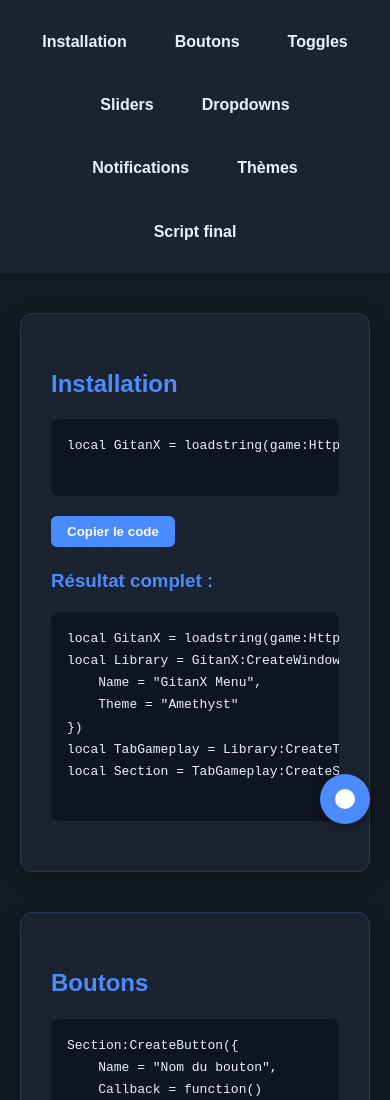
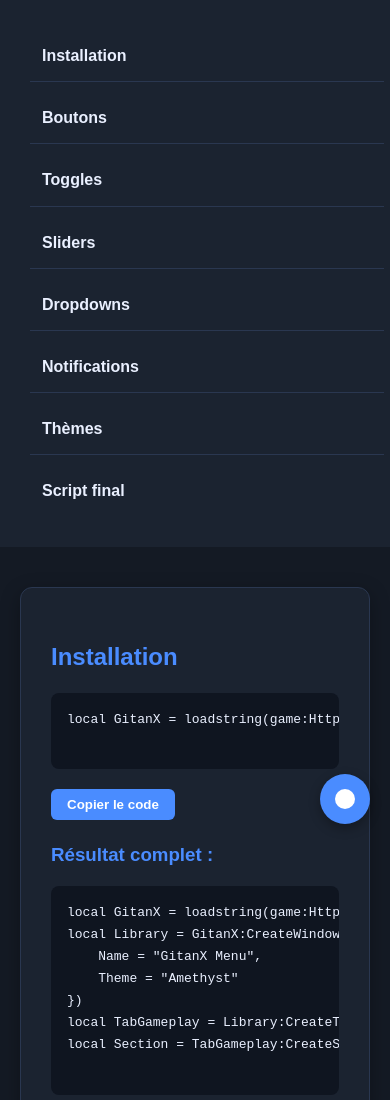
Before and after one commit to fsqddsfdqsfd/Site, a plain HTML site: page index.html in a window 390 px wide. Shown: the top 1100 px of the page. Drawn offline with Linux system fonts and the light colour scheme.

Commit message:
Update index.html

```diff
--- a/index.html
+++ b/index.html
@@ -139,6 +139,27 @@
     }
     body.light nav a { color:#141a24; }
     body.light nav a:hover { background:#ddd; color:#4a8cff; }
+    /* Menu responsive pour mobile */
+@media (max-width: 768px) {
+  nav {
+    flex-direction: column;
+    align-items: flex-start;
+    gap: 10px;
+    padding: 10px;
+  }
+  nav a {
+    display: block;
+    width: 100%;
+    text-align: left;
+    padding: 12px;
+    border-radius: 0;
+    border-bottom: 1px solid #2a3750;
+  }
+  nav a:last-child {
+    border-bottom: none;
+  }
+}
+
   </style>
 </head>
 <body>
```
